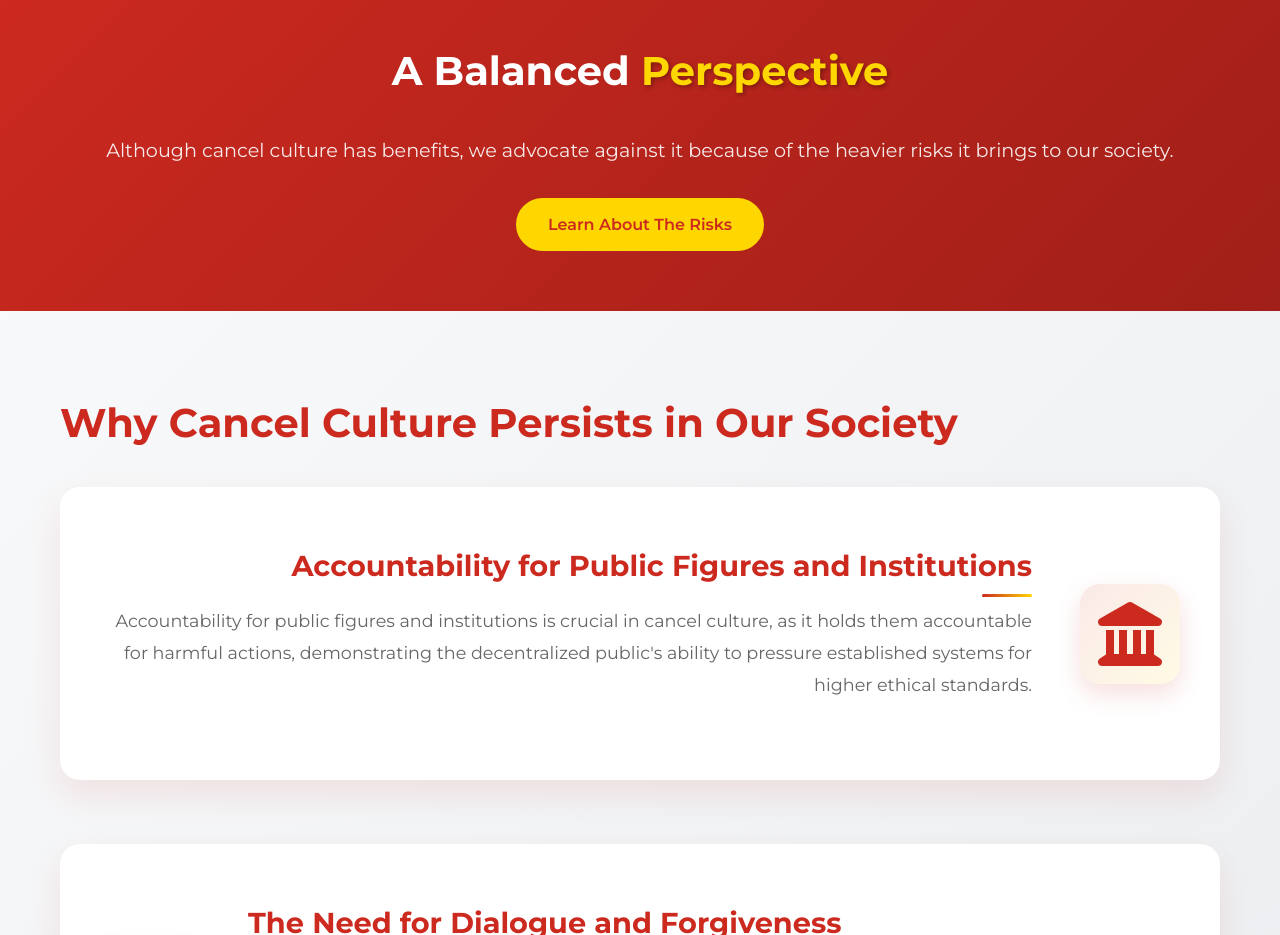
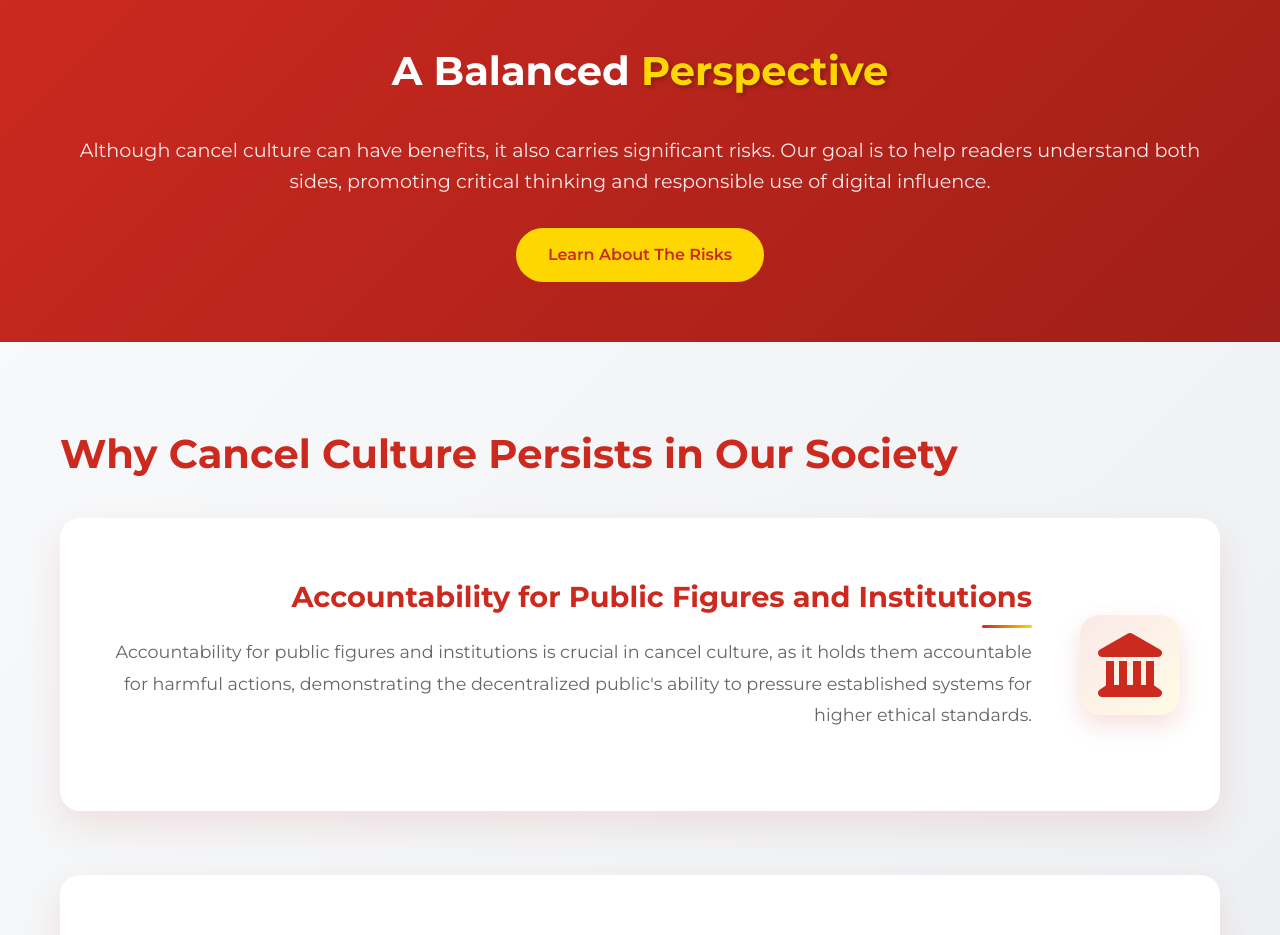
Before and after one commit to fegianna225-rgb/onetsuji, a plain HTML site: page benefit.html in a window 1280 px wide. Shown: the part 1540-2475 px from the top of the page. Drawn offline with nearby package versions, Linux system fonts and the light colour scheme; a script that the page names is missing.

Commit message:
Update benefit.html

```diff
--- a/benefit.html
+++ b/benefit.html
@@ -122,7 +122,7 @@
         <div class="container">
             <div class="quest-content" data-aos="fade-up">
                 <h2>A Balanced <span class="highlight">Perspective</span></h2>
-                <p>Although cancel culture has benefits, we advocate against it because of the heavier risks it brings to our society.</p>
+                <p>Although cancel culture can have benefits, it also carries significant risks. Our goal is to help readers understand both sides, promoting critical thinking and responsible use of digital influence.</p>
                 <div class="quest-buttons">
                     <a href="risks.html" class="btn btn-tertiary">Learn About The Risks</a>
                 </div>
```
